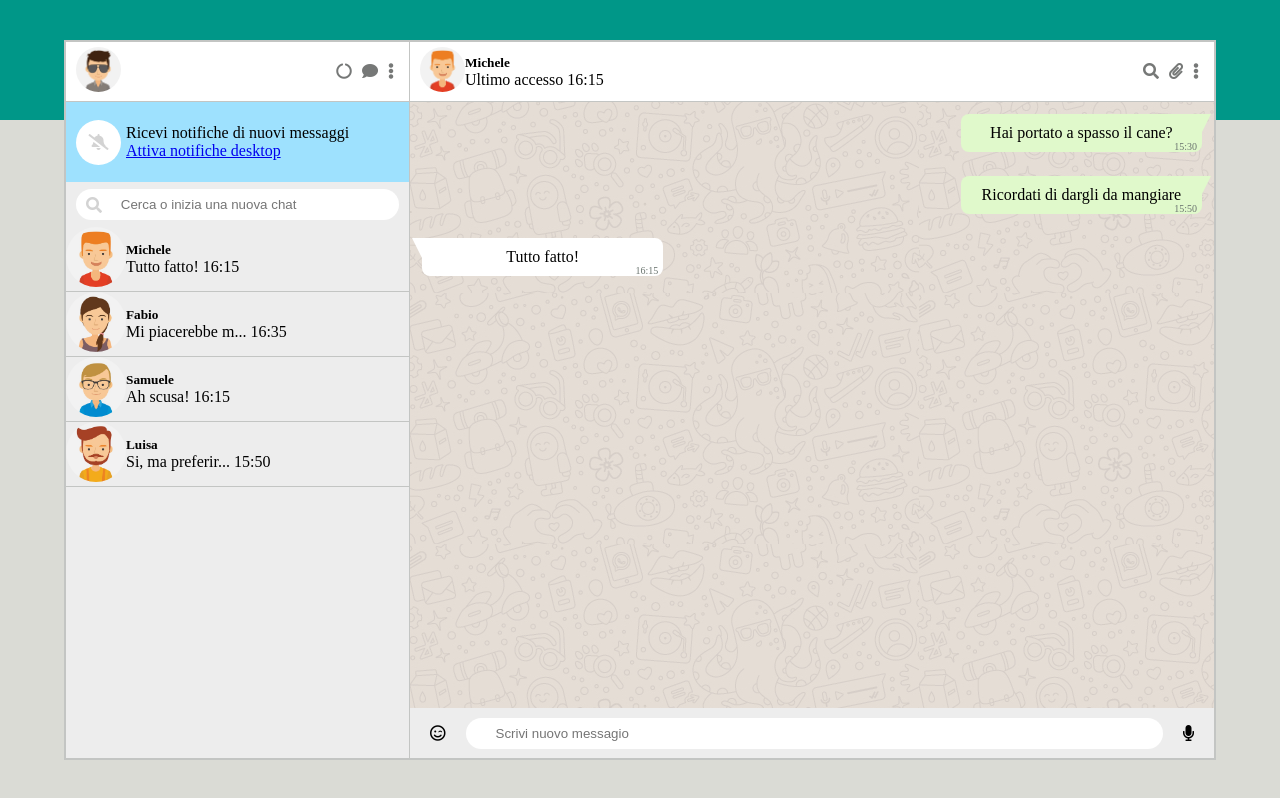
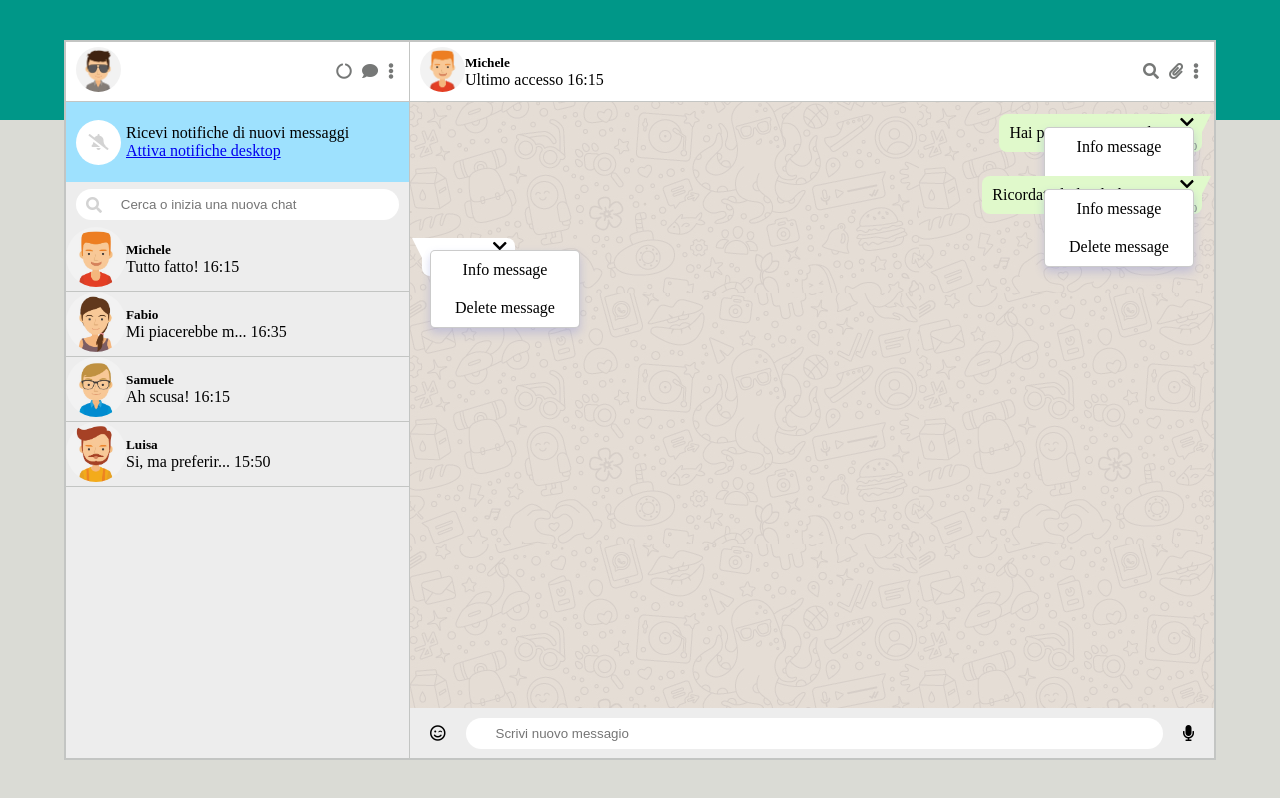
Before and after one commit to andreicismas/vue-boolzapp, a plain HTML site: page index.html in a window 1280 px wide. Drawn offline with nearby package versions, Linux system fonts and the light colour scheme.

Commit message:
wotk on css

```diff
--- a/index.html
+++ b/index.html
@@ -116,8 +116,16 @@
                             'green_message' : 'white_messege' "  >
 
                         <p class="message_in">{{messegeTime(message.date)}}</p>
+                        {{message.text}}
 
-                        {{message.text}}
+                        <i class="fa fa-chevron-down on_show_option" ></i>
+
+                        <div class=" show_option">
+                            <ul>
+                                <li>Info message</li>
+                                <li>Delete message</li>
+                            </ul>
+                        </div>
 
                     </div>
 
--- a/style.css
+++ b/style.css
@@ -158,10 +158,6 @@ overflow: auto;
     flex-grow: 1;
     overflow: auto;
 }
-.white_messege{
-    background-color: white;
-    align-self: flex-start;
-}
 
 .white_messege::after{
     content: "";
@@ -186,10 +182,27 @@ overflow: auto;
     right: -9px;
     top: 0;
 }
+.white_messege{
+    background-color: white;
+    align-self: flex-start;
+}
+
 
 .green_message{
     background-color: #E0F9CB;
     align-self: flex-end;
+}
+.green_message .show_option{
+    top: 13px;
+    right: 8px;
+}
+.white_messege .show_option{
+    top: 12px;
+    left: 8px;
+}
+
+.green_message.ul{
+    left: 40px;
 }
 
 .row_messages{
@@ -203,7 +216,7 @@ overflow: auto;
     position: relative;
     text-align: center;
     padding: 10px;
-    width: 30%;
+    /* width: 30%; */
     margin: 12px;
     border-radius: 8px;;
 }
@@ -217,6 +230,42 @@ overflow: auto;
 }
 
 /* fine parte messagi ******************/
+
+/* show message delete */
+.on_show_option{
+    position:absolute;
+    right: 8px;
+    top: 0px;
+}
+.show_option{
+    position: absolute;
+    width: 150px;
+    border: solid 1px rgba(0, 0, 0, 0.205);
+    background-color: white;
+    border-radius: 5px;
+    box-shadow:0 5px 10px rgba(111, 122, 211, 0.3);
+}
+
+.show_option ul{
+    list-style: none;
+    margin: 0;
+
+}
+
+.show_option ul li{
+    padding: 10px 15px;
+    transition: background-color 0.3s ;
+    cursor: pointer;
+}
+
+.show_option ul li:hover{
+    background-color: rgba(172, 169, 169, 0.801);
+
+}
+
+
+/* end show message delete */
+
 
 .grow_div{
     flex-grow: 1;
```
